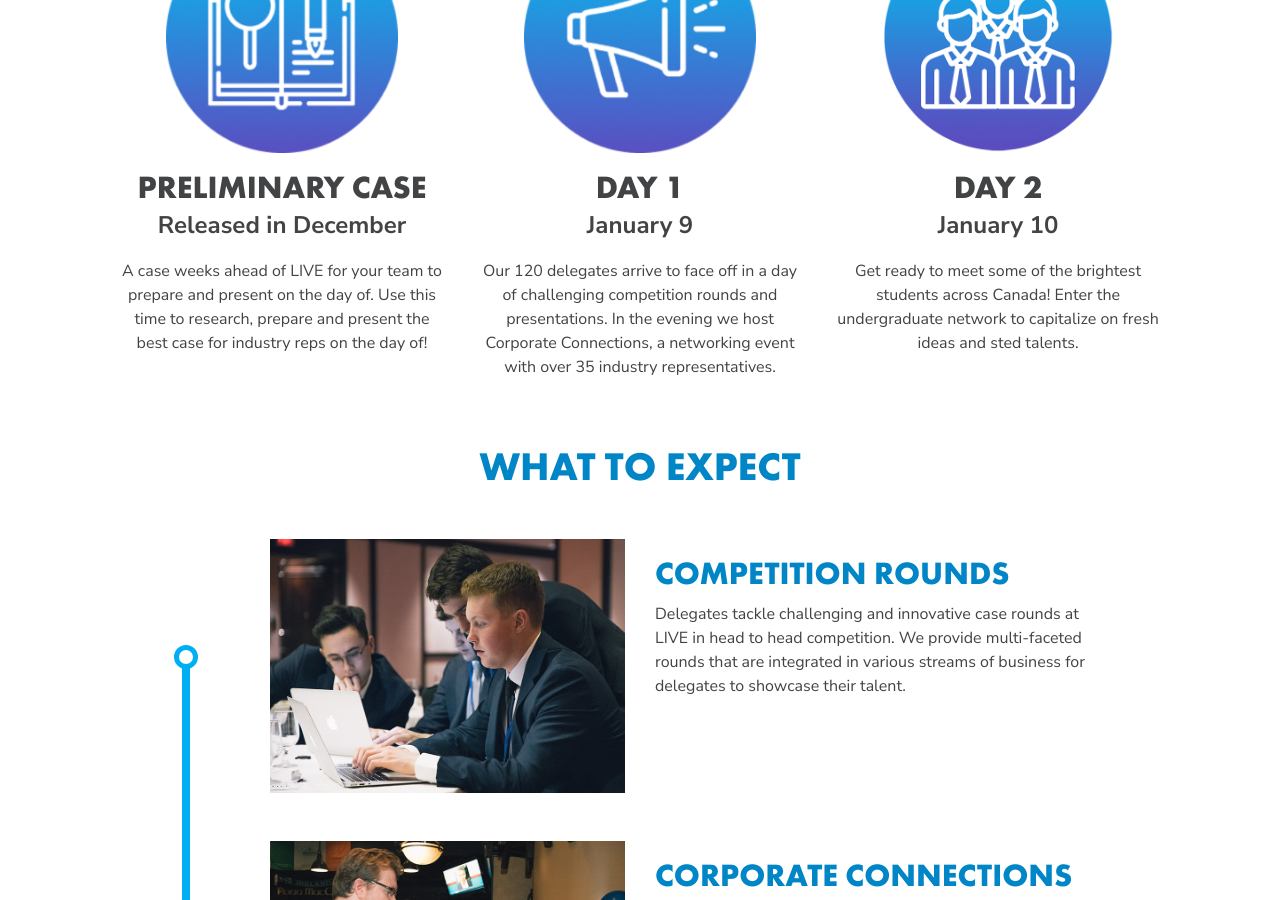
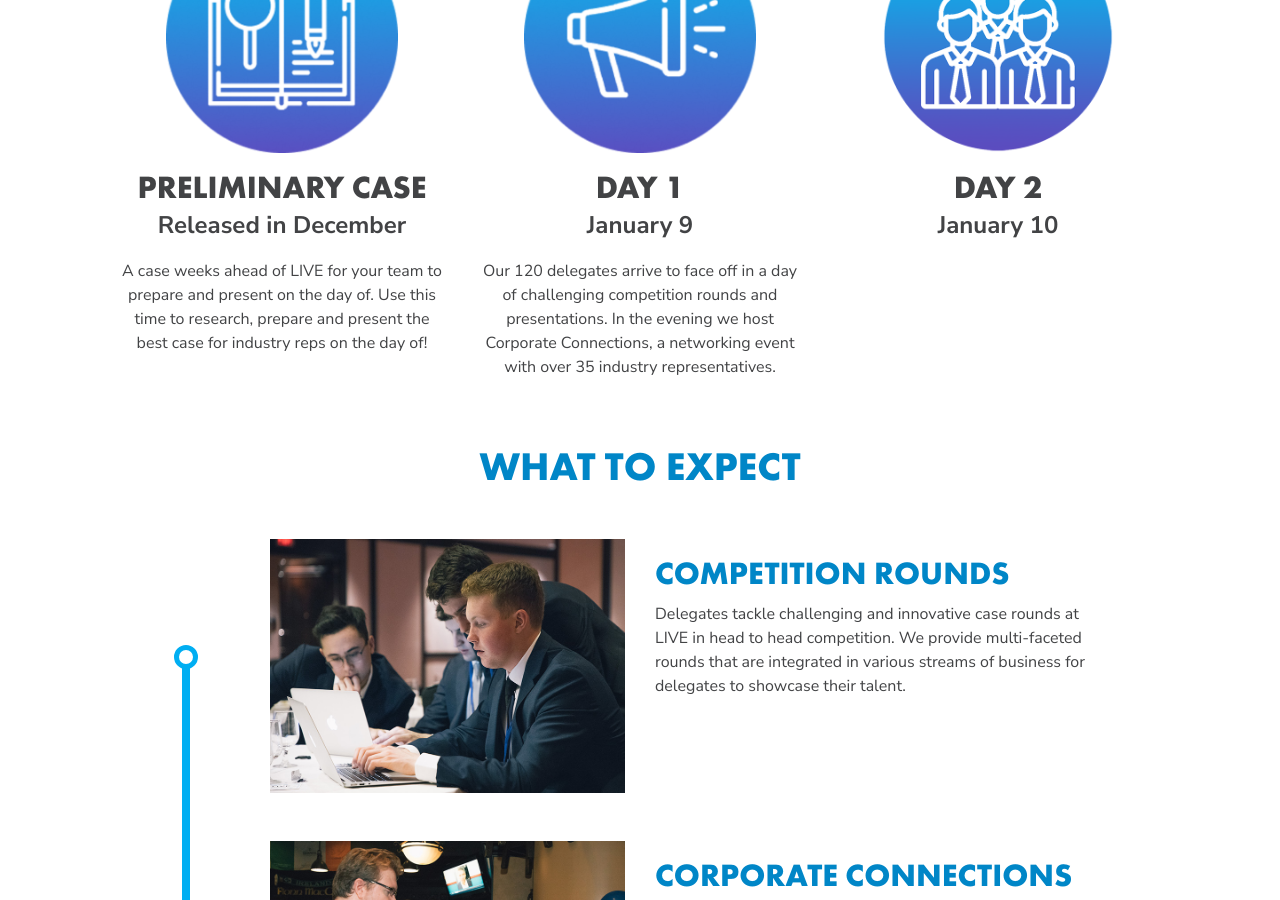
Before and after one commit to live-competition/live-competition.org, a Jekyll site: the page built from event/live-competition.html, in a window 1280 px wide and 900 px high, scrolled down 1236 px. Built offline with Jekyll 4.4.1, drawn with Linux system fonts in a browser that asks for light colours; nearby versions of some CDN libraries; some of the changed text lies outside the part shown.

Commit message:
Commented out code that will be updated soon

```diff
--- a/event/live-competition.html
+++ b/event/live-competition.html
@@ -63,7 +63,7 @@
       <span class="font-secondary h2 d-block m-0 mt-3" data-aos="fade-right">Day 2</span>
       <span class="text-center m-0 mt-3">
         <p data-aos = "fade-right"><strong><font size="+2">January 10</font></strong></p>
-        <p data-aos="fade-right">Get ready to meet some of the brightest students across Canada! Enter the undergraduate network to capitalize on fresh ideas and sted talents.</p>
+        <p data-aos="fade-right"></p>
       </span>
     </div>
   </div>
@@ -143,12 +143,12 @@
   </div>
 </div>
 
-<div class="py-5 text-center">
+<!-- <div class="py-5 text-center">
   <div class="px-md-5" data-aos="zoom-out-up" data-aos-duration="1500">
     <h2 class="font-secondary text-primary h1">Are you Ready?</h2>
     <a href="https://www.cognitoforms.com/LIVECompetition1/LIVEFutureLeadersChallengeRegistration2019" target = blank class="btn btn-outline-primary mt-4 mb-1">Register Today!</a>
   </div>
-</div>
+</div> -->
 
 <div class="bg-light p-5">
   <div class="container py-5">
```
